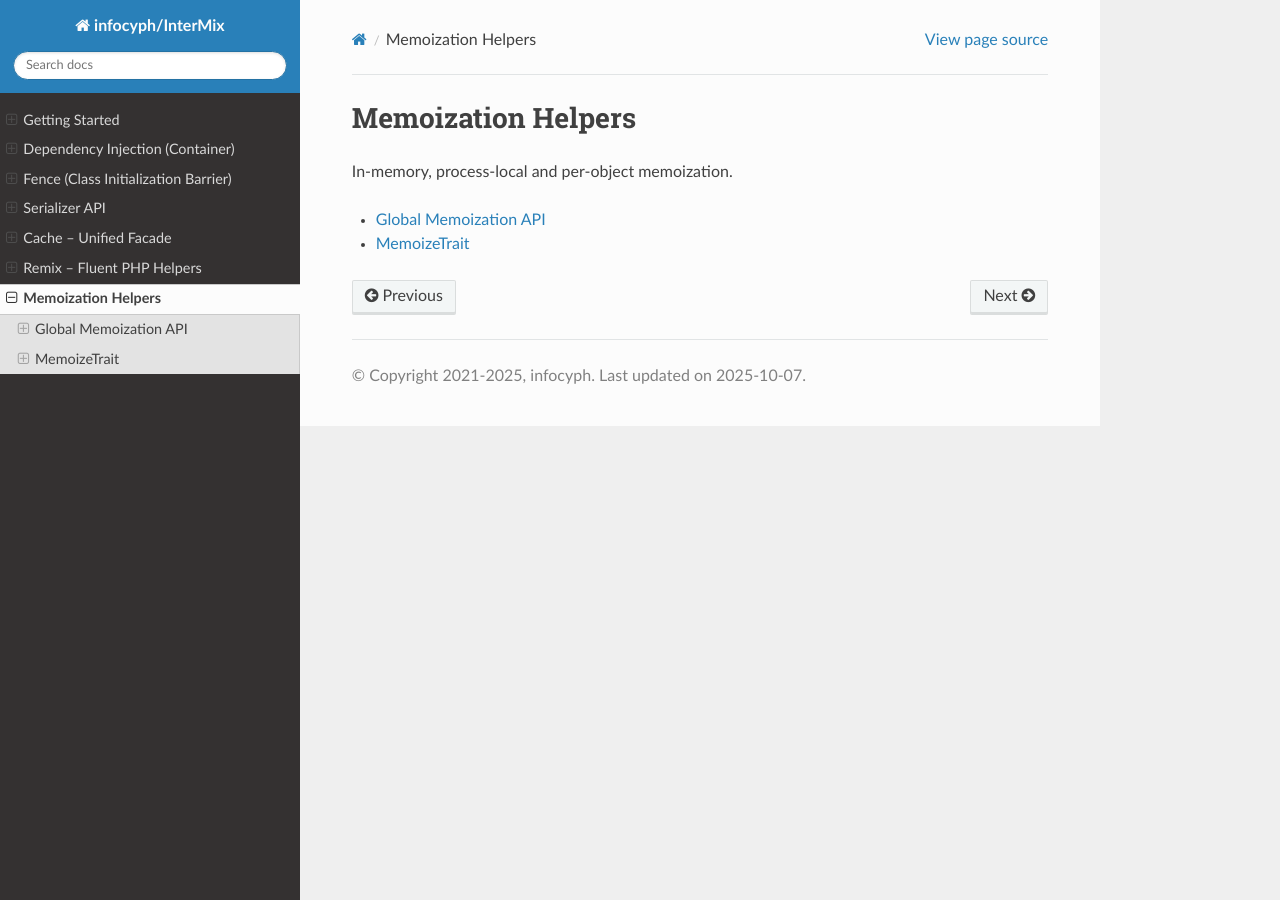
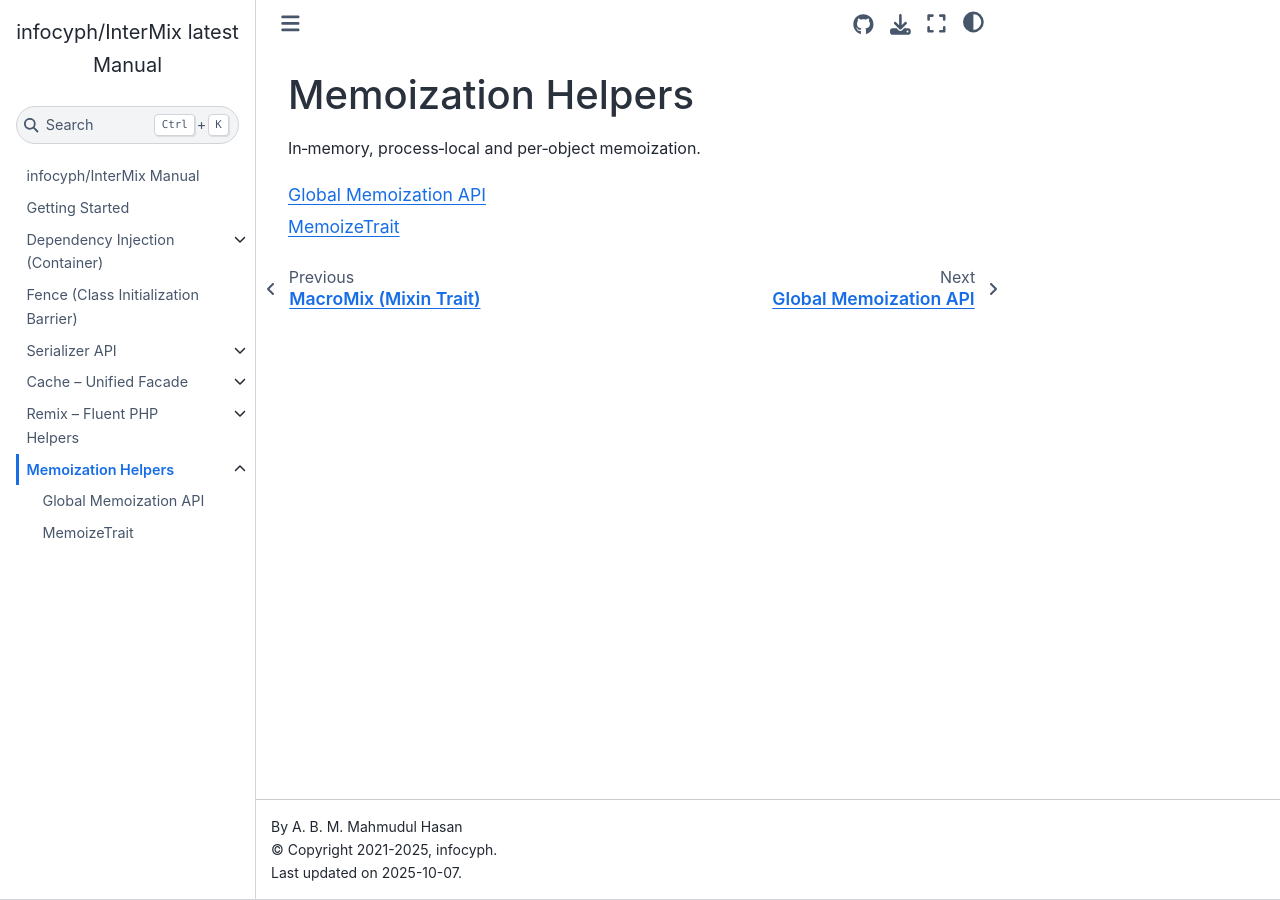
Before and after one commit to infocyph/InterMix, a Sphinx documentation site: the page built from docs/memoize.rst, in a window 1280 px wide. Built offline with Sphinx 7.4.7 and the Sphinx Book theme 1.1.4, drawn with Linux system fonts in a browser that asks for light colours.

Commit message:
feat(rtd): updated

```diff
--- a/docs/conf.py
+++ b/docs/conf.py
@@ -1,4 +1,4 @@
-# docs/conf.py — InterMix (updated for Sphinx 8.x / Python 3.13)
+# docs/conf.py — InterMix (Sphinx 8.x / Python 3.13, Book Theme)
 from __future__ import annotations
 import os, datetime
 from subprocess import Popen, PIPE
@@ -25,12 +25,14 @@ release = version
 language = "en"
 root_doc = "index"  # Sphinx 8
 
+# --- PHP highlighting --------------------------------------------------------
 from pygments.lexers.web import PhpLexer
 from sphinx.highlighting import lexers
 highlight_language = "php"
 lexers["php"]             = PhpLexer(startinline=True)
 lexers["php-annotations"] = PhpLexer(startinline=True)
 
+# --- Extensions --------------------------------------------------------------
 extensions = [
     "myst_parser",
     "sphinx.ext.autodoc",
@@ -44,6 +46,7 @@ extensions = [
     "sphinx.ext.extlinks",
 ]
 
+# MyST (Markdown)
 myst_enable_extensions = [
     "colon_fence",
     "deflist",
@@ -55,30 +58,36 @@ myst_enable_extensions = [
 ]
 myst_heading_anchors = 3
 
+# Autodoc/Napoleon
 autodoc_default_options = {
     "members": True,
     "undoc-members": True,
     "show-inheritance": True,
 }
 napoleon_google_docstring = True
-napoleon_numpy_docstring  = False
+n apoleon_numpy_docstring  = False
 
+# Intersphinx (only inventories that exist)
 intersphinx_mapping = {
     "python": ("https://docs.python.org/3", None),
 }
 
+# PHP manual shortcut: :php:`json_encode`
 extlinks = {
     "php": ("https://www.php.net/%s", "%s"),
 }
 
-html_theme = "sphinx_rtd_theme"
+# --- HTML output -------------------------------------------------------------
+html_theme = "sphinx_book_theme"
 html_theme_options = {
-    "collapse_navigation": False,
-    "sticky_navigation": True,
-    "navigation_depth": 3,
-    "logo_only": False,
-    "style_external_links": True,
-    "display_version": False,
+    "repository_url": "https://github.com/infocyph/InterMix",
+    "repository_branch": "main",
+    "path_to_docs": "docs",
+    "use_repository_button": True,
+    "use_issues_button": True,
+    "use_download_button": True,   # PDF/ePub from RTD
+    "home_page_in_toc": True,
+    "show_toc_level": 2,           # depth in right sidebar
 }
 templates_path   = ["_templates"]
 html_static_path = ["_static"]
@@ -88,6 +97,7 @@ html_show_sourcelink = True
 html_show_sphinx    = False
 html_last_updated_fmt = "%Y-%m-%d"
 
+# --- PDF (LaTeX) options (optional) -----------------------------------------
 latex_engine = "xelatex"
 latex_elements = {
     "papersize": "a4paper",
@@ -96,14 +106,16 @@ latex_elements = {
     "figure_align": "H",
 }
 
+# --- GitHub context ----------------------------------------------------------
 html_context = {
-    "display_github": False,
+    "display_github": False,   # book theme uses the repo buttons above
     "github_user": "infocyph",
     "github_repo": "InterMix",
     "github_version": version,
     "conf_py_path": "/docs/",
 }
 
+# Replaceable year token for RST
 rst_prolog = f"""
 .. |current_year| replace:: {year_now}
 """
--- a/docs/requirements.txt
+++ b/docs/requirements.txt
@@ -1,6 +1,6 @@
 sphinx>=8.0,<9
 myst-parser>=2.0
-sphinx-rtd-theme>=2.0
+sphinx-book-theme>=1.1
 sphinxcontrib-phpdomain>=0.9
 sphinx-copybutton>=0.5.2
 sphinx-design>=0.6
```
